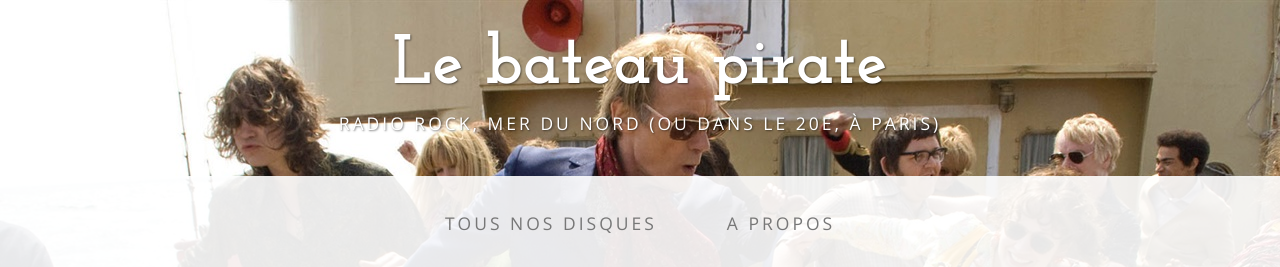
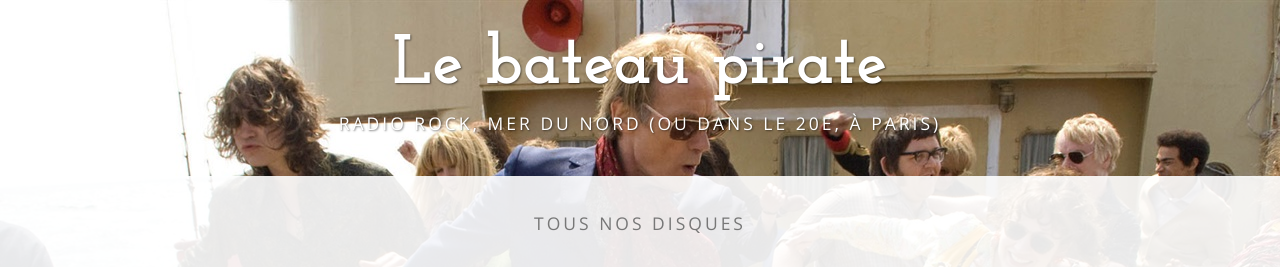
Before and after one commit to Zenoya/vinyle_django, a Django app: page /store/1/ in a window 1280 px wide. Shown: the top 267 px of the page. Run offline with Django 3.2, Linux system fonts and the light colour scheme; data comes from the database, SQL or seed files in the repository; some libraries are stand-ins or nearby versions.

Commit message:
changement a props

```diff
--- a/store/templates/store/base.html
+++ b/store/templates/store/base.html
@@ -45,9 +45,6 @@
                     <li>
                         <a href="{% url 'store:listing' %}">Tous nos disques</a>
                     </li>
-                    <li>
-                        <a href="#">A propos</a>
-                    </li>
                 </ul>
             </div>
             <!-- /.navbar-collapse -->
```
